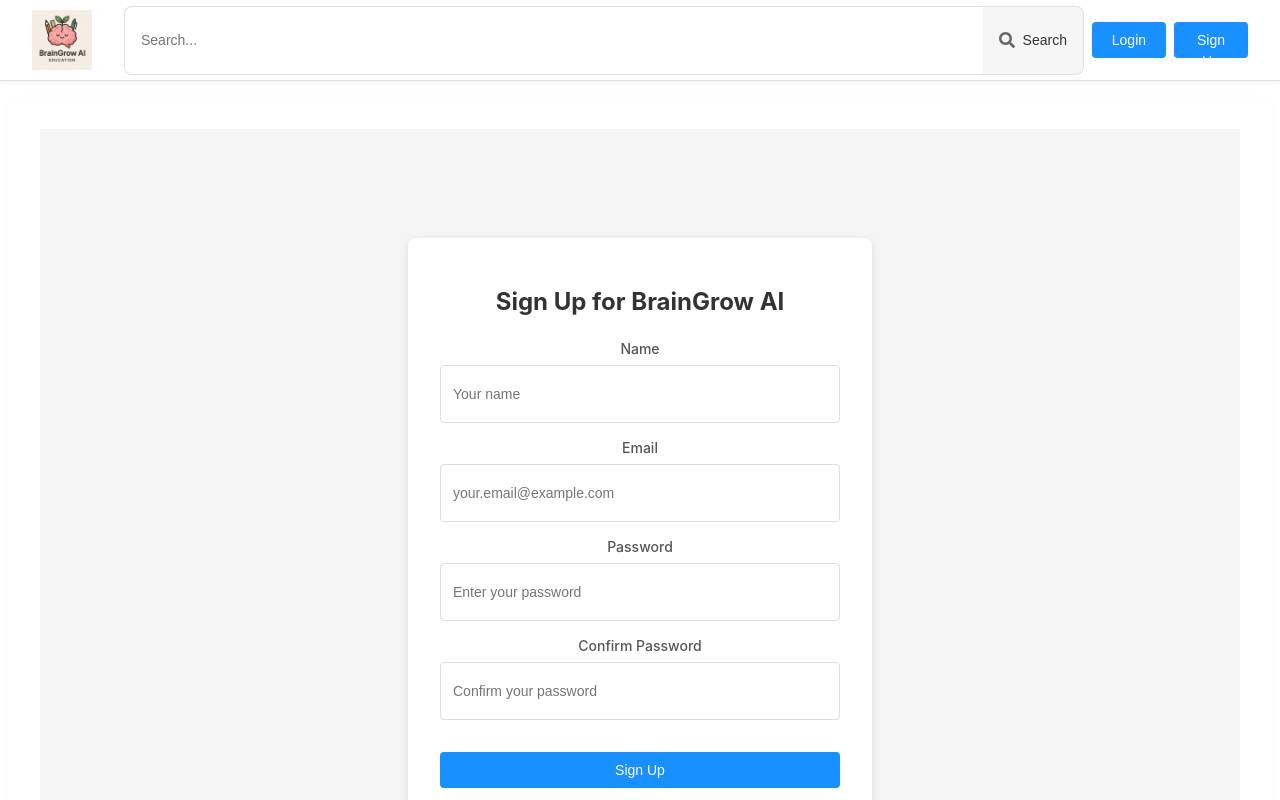
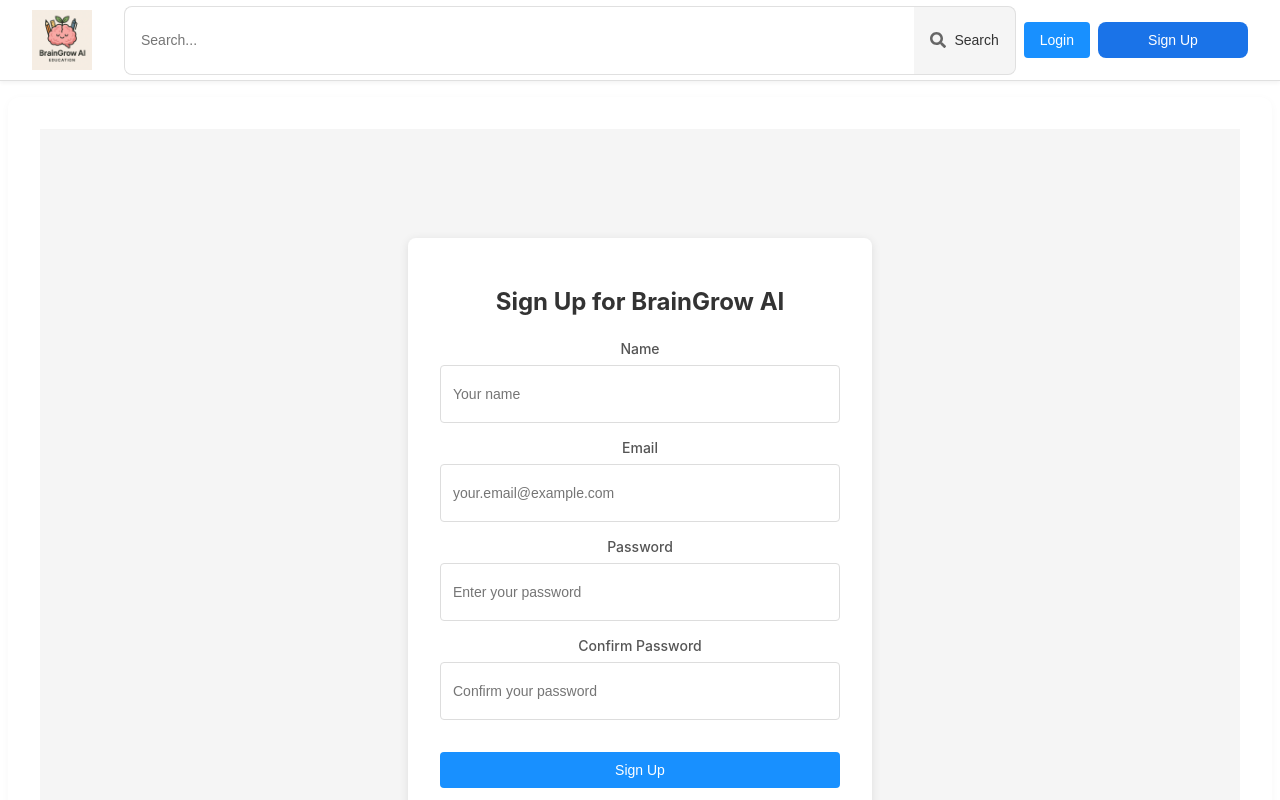
Before and after one commit to JacobXXI/BraingrowAI, a React (Vite) app in the folder braingrow-ai/: page /BraingrowAI/signup in a window 1280 px wide. Shown: the top 800 px of the page. Built offline with nearby package versions, Linux system fonts and the light colour scheme.

Commit message:
fix: isolate header signup button styles

```diff
--- a/braingrow-ai/src/structures/Header.css
+++ b/braingrow-ai/src/structures/Header.css
@@ -130,7 +130,7 @@
   transition: all 0.2s;
 }
 
-.signup-button {
+.header-signup-button {
   width: 150px;
   padding: 0.5rem 1rem;
   border-radius: 8px;
@@ -140,6 +140,8 @@
   font-size: 14px;
   cursor: pointer;
   transition: all 0.2s;
+  white-space: nowrap;
+  flex-shrink: 0;
 }
 
 .profile-button {
--- a/braingrow-ai/src/structures/Header.tsx
+++ b/braingrow-ai/src/structures/Header.tsx
@@ -67,7 +67,7 @@
             <button className="login-button" onClick={() => navigate('/login')}>
               Login
             </button>
-            <button className="signup-button" onClick={() => navigate('/signup')}>
+            <button className="header-signup-button" onClick={() => navigate('/signup')}>
               Sign Up
             </button>
           </>
```
